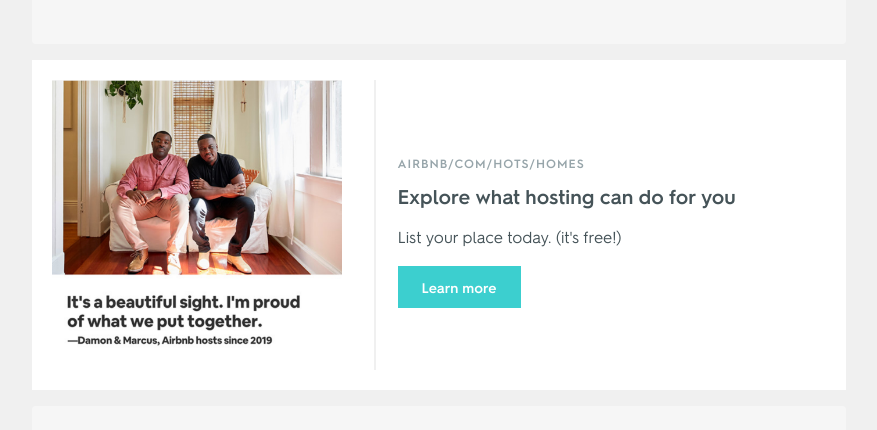
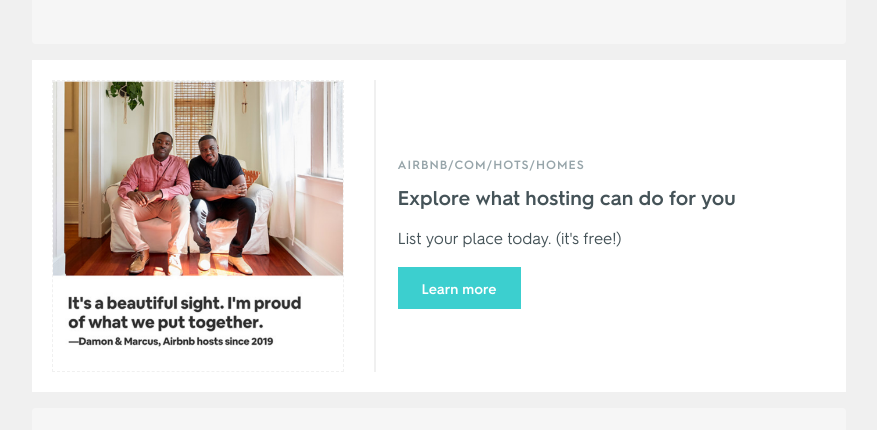
Before and after one commit to arctouch-guilhermeschneider/qz-native-ads-mockup, a plain HTML site: page index.html in a window 1280 px wide. Shown: the part 312-742 px from the top of the page, without its empty margins (201-1078 px from the left). Drawn offline with Linux system fonts and the light colour scheme.

Commit message:
new button position and css fixes to padding

```diff
--- a/style.css
+++ b/style.css
@@ -44,6 +44,7 @@ a {
 .ad-image img {
   height: auto;
   width: 100%;
+  border: dashed 1px #f0f0f0;
 }
 .ad-copy {
   padding: 1.35rem;
@@ -146,6 +147,9 @@ button:hover {
 }
 
 @media only screen and (max-width: 768px) {
+}
+
+@media only screen and (max-width: 620px) {
   .ad-container {
     flex-direction: column;
   }
@@ -161,9 +165,6 @@ button:hover {
   }
 }
 
-@media only screen and (max-width: 620px) {
-}
-
 @media only screen and (max-width: 460px) {
 }
 @media only screen and (max-width: 320px) {
```
